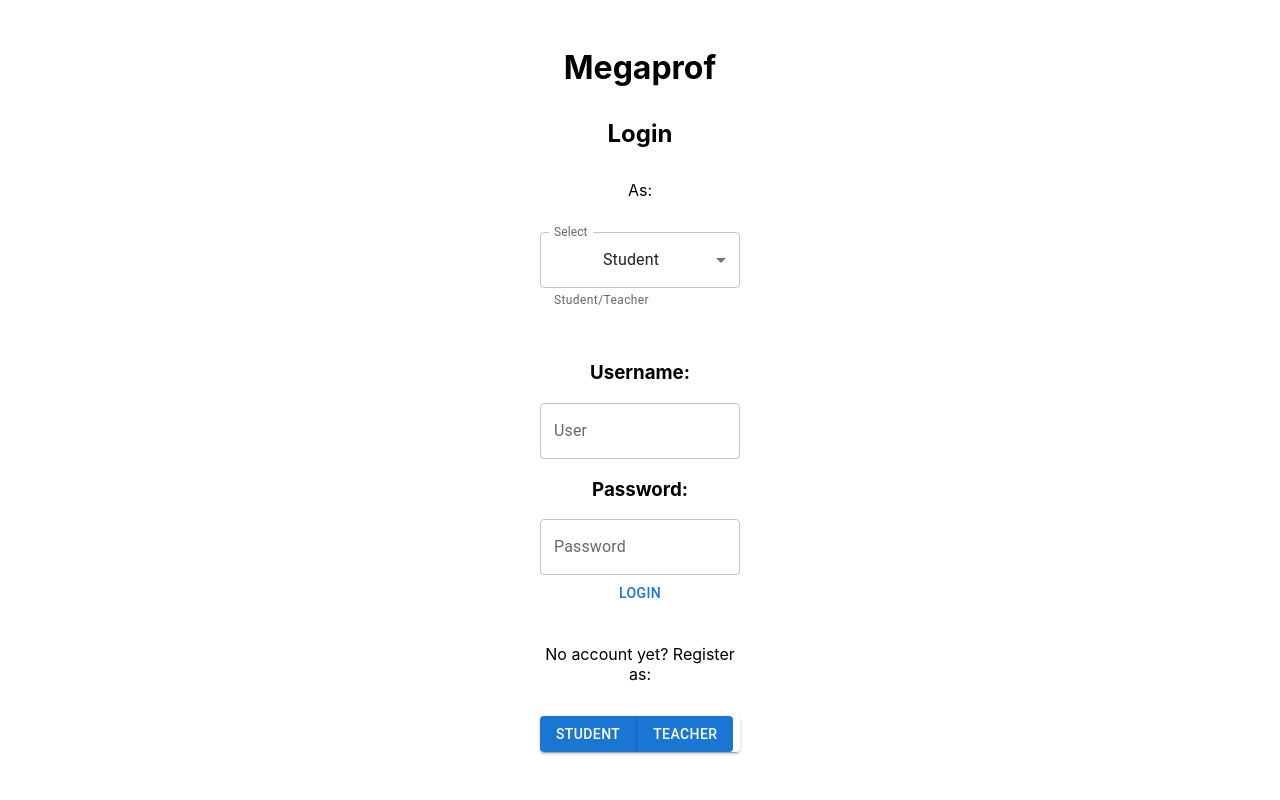
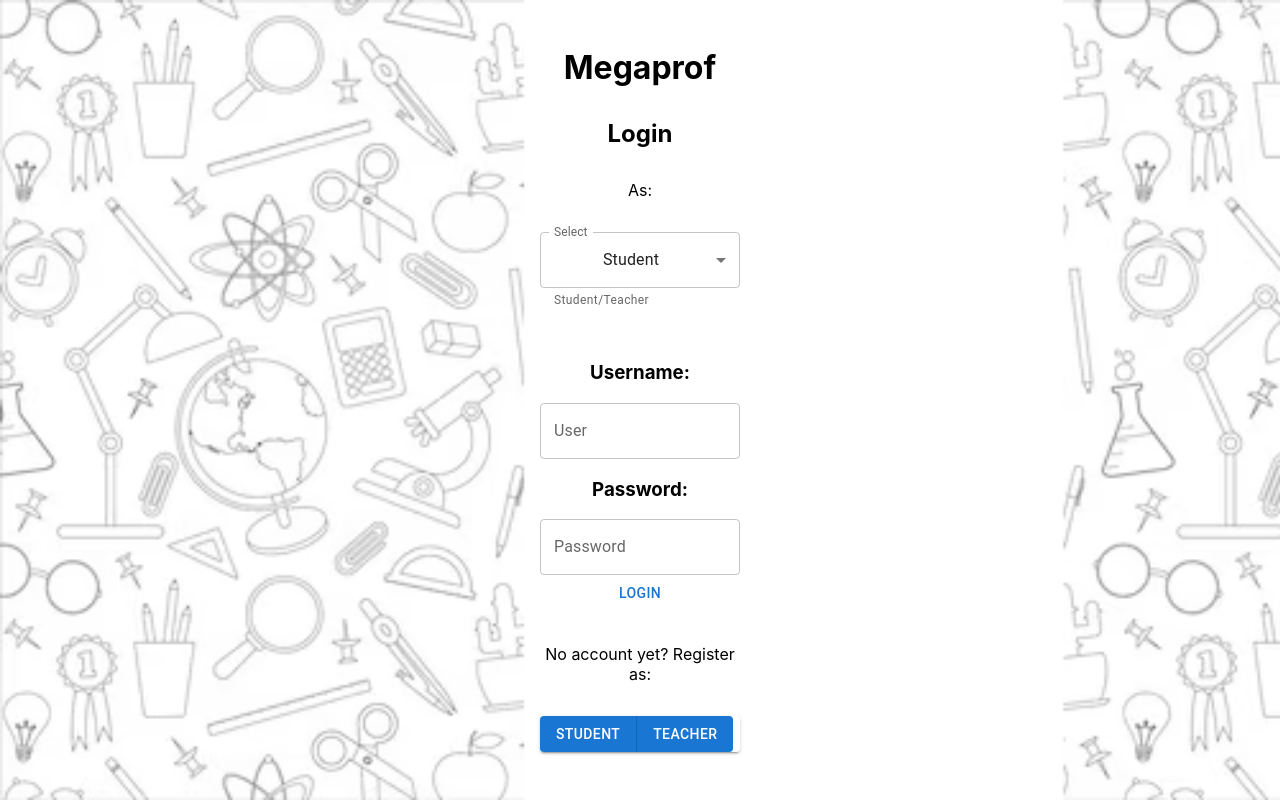
Before and after one commit to GonzaloSuarezT/ProyectoFinal_DBP, a React (Create React App) app in the folder reactProject/: page / in a window 1280 px wide. Built offline with nearby package versions, Linux system fonts and the light colour scheme.

Commit message:
Update Diseño
He añadido un poco de diseño al proyecto

```diff
--- a/reactProject/src/App.css
+++ b/reactProject/src/App.css
@@ -21,11 +21,18 @@
   align-items: center;
   justify-content: center;
   font-size: calc(10px + 2vmin);
-  color: rgb(180, 247, 251);
+  color: white;
 }
 
 .App-link {
   color: #61dafb;
+}
+
+body {
+  background-image: url('edu.png');
+  background-size: cover;
+  background-repeat: no-repeat;
+  background-attachment: fixed;
 }
 
 @keyframes App-logo-spin {
```
Also changed, not shown: reactProject/public/manifest.json, reactProject/src/edu.png (added).
